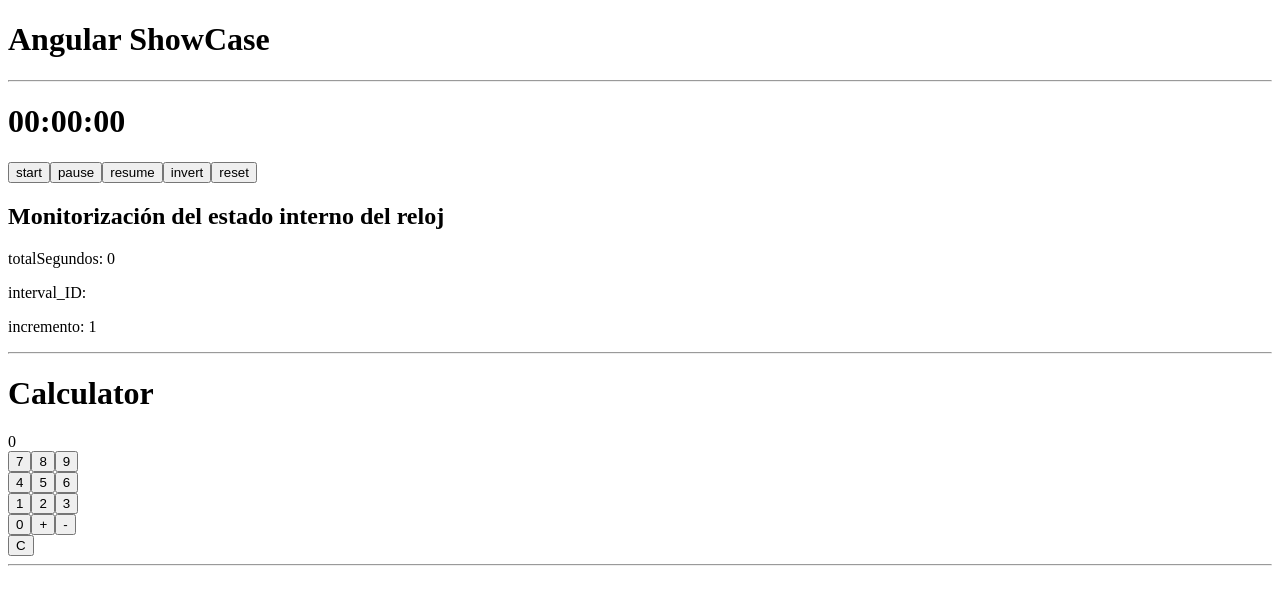
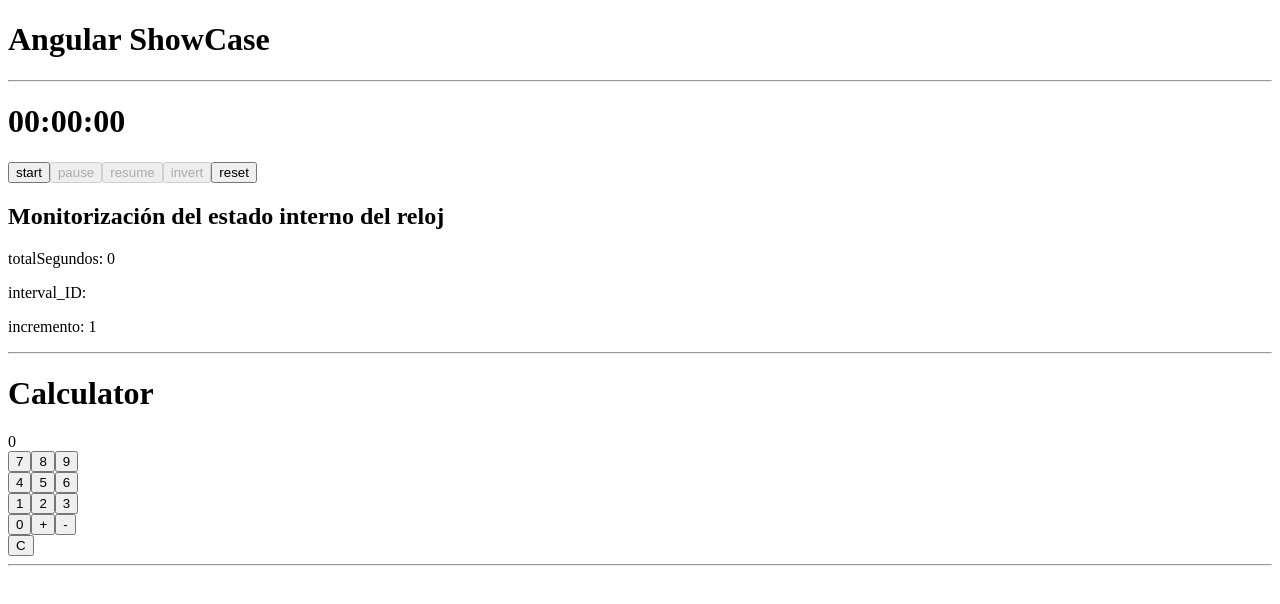
Before and after one commit to MiguelAngelAltes/angularshowcase, an Angular app: page / in a window 1280 px wide. Shown: the top 604 px of the page. Built offline with nearby package versions, Linux system fonts and the light colour scheme.

Commit message:
se habilitan/deshabilitan botones en función del estado

```diff
--- a/src/app/components/reloj/reloj.component.html
+++ b/src/app/components/reloj/reloj.component.html
@@ -1,9 +1,10 @@
 <h1>{{display}}</h1>
-<button (click)="start()">start</button>
-<button (click)="pause()">pause</button>
-<button (click)="resume()">resume</button>
-<button (click)="invert()">invert</button>
+<button [disabled]="!startEnabled" (click)="start()">start</button>
+<button [disabled]="!pauseEnabled" (click)="pause()">pause</button>
+<button [disabled]="!resumeEnabled" (click)="resume()">resume</button>
+<button [disabled]="!invertEnabled" (click)="invert()">invert</button>
 <button (click)="reset()">reset</button>
+
 <h2>Monitorización del estado interno del reloj</h2>
 <p>totalSegundos: {{totalSegundos}}</p>
 <p>interval_ID: {{interval_ID}}</p>
--- a/src/app/components/reloj/reloj.component.ts
+++ b/src/app/components/reloj/reloj.component.ts
@@ -12,7 +12,18 @@
   totalSegundos:number = 0;
   interval_ID:any = undefined;
 
+  startEnabled = true;
+  pauseEnabled = false;
+  resumeEnabled = false;
+  invertEnabled = false;
+
   start():void {
+
+    this.startEnabled = false;
+    this.pauseEnabled = true;
+    this.resumeEnabled = false;
+    this.invertEnabled = true;
+
     this.interval_ID = setInterval(() => {
 
       let horas     = ("0" +  Math.floor(this.totalSegundos / 3600)).slice(-2);
@@ -27,10 +38,14 @@
   }
 
   pause():void {
+    this.pauseEnabled = false;
+    this.resumeEnabled = true;
     clearInterval(this.interval_ID);
   }
 
   resume():void {
+    this.pauseEnabled = true;
+    this.resumeEnabled = false;
     this.start();
   }
 
@@ -39,6 +54,10 @@
     this.pause();
     this.display = "00:00:00";
     this.incremento = 1;
+    this.startEnabled = true;
+    this.pauseEnabled = false;
+    this.resumeEnabled = false;
+    this.invertEnabled = false;
   }
 
   invert():void {
```
